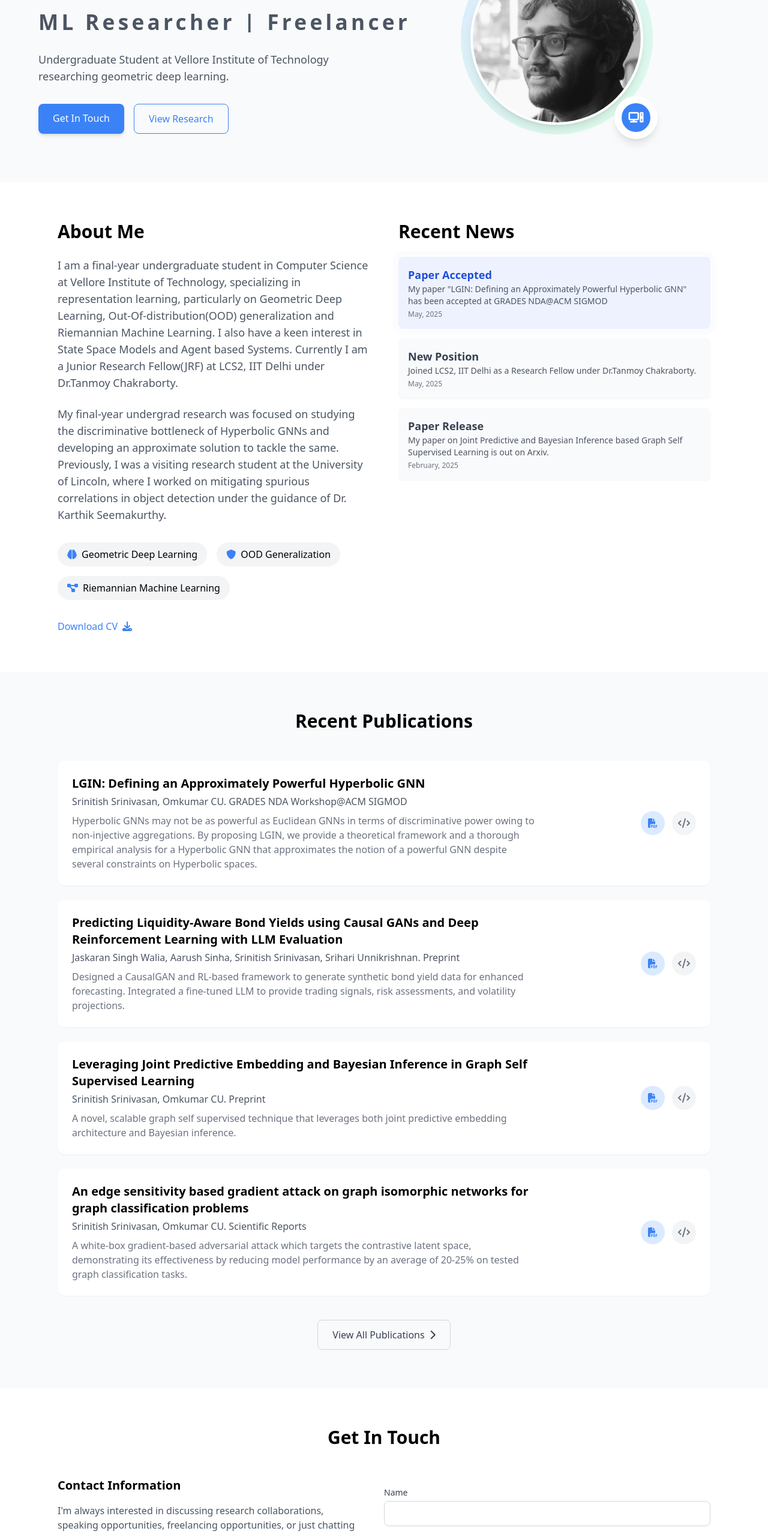
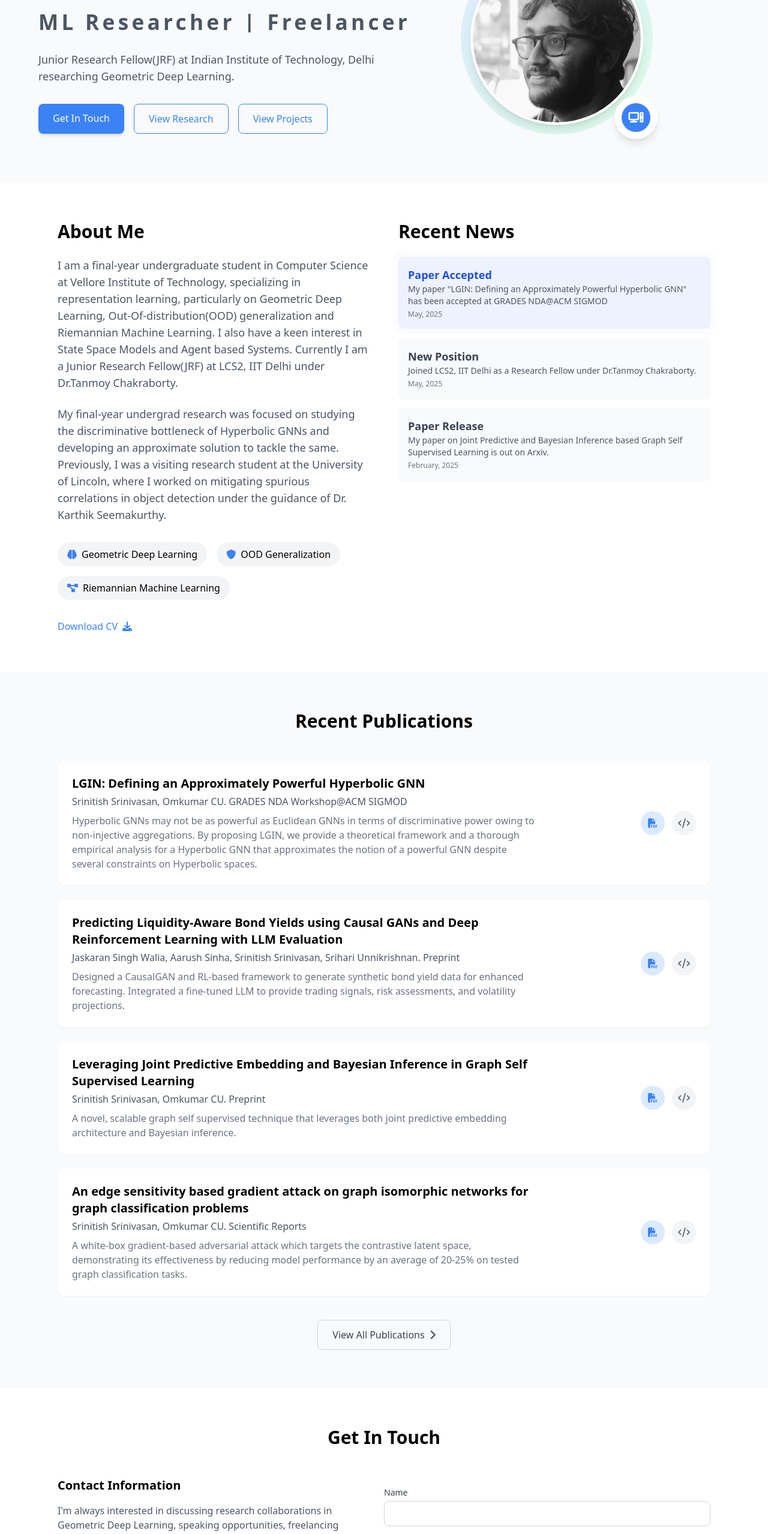
Before and after one commit to Deceptrax123/Research-Portfolio, a plain HTML site: page index.html in a window 1280 px wide. Shown: the part 240-2797 px from the top of the page at 60% size. Drawn offline with nearby package versions, Linux system fonts and the light colour scheme.

Commit message:
change cv and update website

```diff
--- a/index.html
+++ b/index.html
@@ -3,7 +3,10 @@
 <head>
     <meta charset="UTF-8">
     <meta name="viewport" content="width=device-width, initial-scale=1.0">
-    <title>ML Research | Srinitish Srinivasan</title>
+    <link rel="icon" href="Assets/aile_ien.png" type="icon">
+    <title>Srinitish Srinivasan
+
+    </title>
     <script src="https://cdn.tailwindcss.com"></script>
     <link rel="stylesheet" href="https://cdnjs.cloudflare.com/ajax/libs/font-awesome/6.4.0/css/all.min.css">
     <style>
@@ -117,7 +120,7 @@
                         <span class="typewriter" id="typewriter"></span>
                     </h2>
                     <p class="text-gray-600 mb-8 text-lg">
-                        Undergraduate Student at Vellore Institute of Technology researching geometric deep learning.
+                       Junior Research Fellow(JRF) at Indian Institute of Technology, Delhi researching Geometric Deep Learning.
                     </p>
                     <div class="flex space-x-4">
                         <a href="#contact" class="bg-blue-500 hover:bg-blue-600 text-white px-6 py-3 rounded-lg font-medium transition shadow-md">
@@ -126,6 +129,10 @@
                         <a href="#publications" class="border border-blue-500 text-blue-500 hover:bg-blue-50 px-6 py-3 rounded-lg font-medium transition">
                             View Research
                         </a>
+                         <a href="https://github.com/Deceptrax123" class="border border-blue-500 text-blue-500 hover:bg-blue-50 px-6 py-3 rounded-lg font-medium transition">
+                            View Projects
+                        </a>
+
                     </div>
                 </div>
             </div>
@@ -328,8 +335,7 @@ tasks.
                 <div class="md:w-1/2 mb-10 md:mb-0 md:pr-10">
                     <h3 class="text-xl font-semibold mb-4">Contact Information</h3>
                     <p class="text-gray-600 mb-6">
-                        I'm always interested in discussing research collaborations,
-                        speaking opportunities, freelancing opportunities, or just chatting about AI/ML.
+                        I'm always interested in discussing research collaborations in Geometric Deep Learning, speaking opportunities, freelancing opportunities, or just chatting about AI/ML.
                         Feel free to reach out!
                     </p>
                     <div class="space-y-4">
@@ -357,7 +363,7 @@ tasks.
                             </div>
                             <div>
                                 <p class="text-gray-500 text-sm">Office</p>
-                                <p class="font-medium">LCS2, Department of Electrical Engineering, IIT Delhi</p>
+                                <p class="font-medium">LCS2, Yardi School of AI, IIT Delhi</p>
                             </div>
                         </div>
 
```
Also changed, not shown: Assets/aile_ien.png (added), 2 other files.
